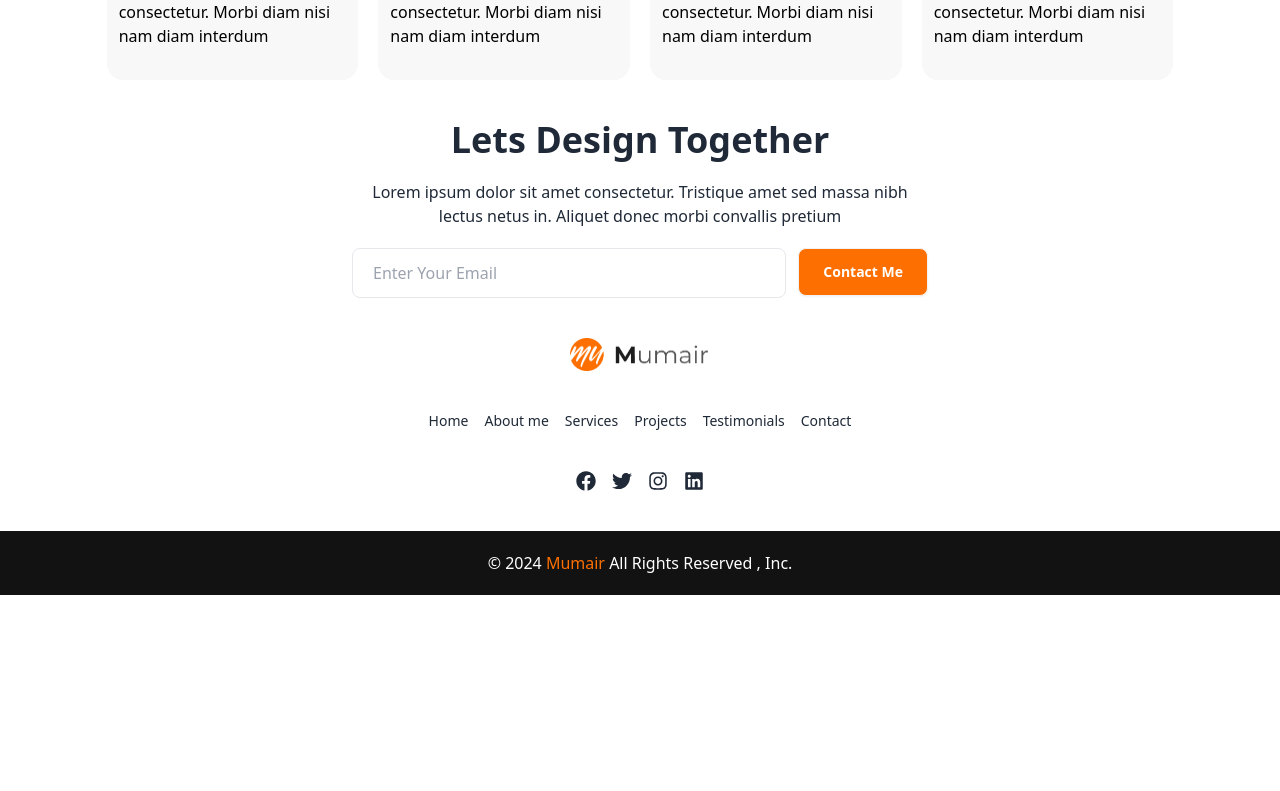
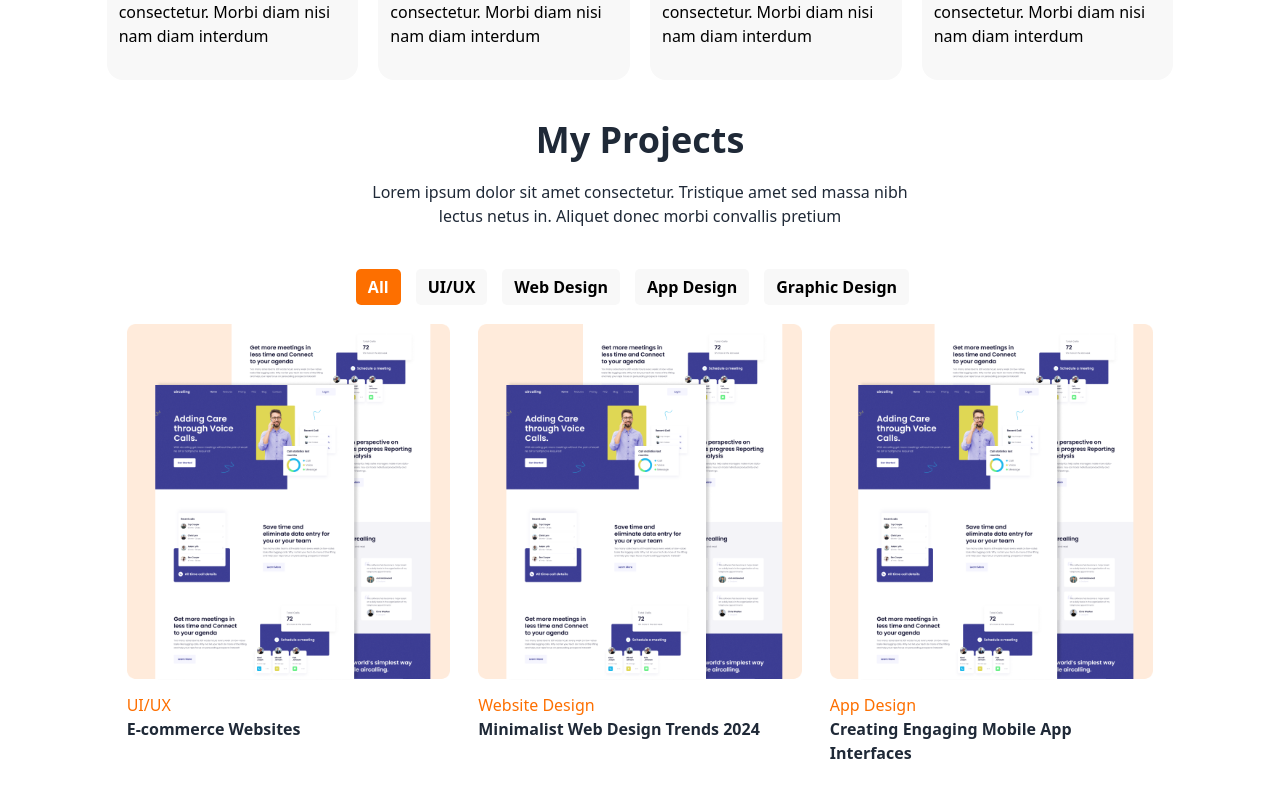
Before and after one commit to MdSaifulIslamRafsan/potentialai-task, a Next.js app: page / in a window 1280 px wide. Shown: the part 921-1712 px from the top of the page. Before the commit the page ends 1516 px from the top, so only its background shows below. Built offline with nearby package versions, Linux system fonts and the light colour scheme.

Commit message:
added project section

```diff
--- a/package.json
+++ b/package.json
@@ -12,7 +12,8 @@
     "next": "14.2.14",
     "react": "^18",
     "react-dom": "^18",
-    "react-icons": "^5.3.0"
+    "react-icons": "^5.3.0",
+    "react-tabs": "^6.0.2"
   },
   "devDependencies": {
     "daisyui": "^4.12.12",
--- a/src/app/globals.css
+++ b/src/app/globals.css
@@ -1,3 +1,40 @@
 @tailwind base;
 @tailwind components;
 @tailwind utilities;
+
+/* Remove the underline */
+.react-tabs__tab-list {
+    border-bottom: none !important;
+  }
+
+  /* Normal tab color */
+  .react-tabs__tab {
+    background-color: #F8F8F8 !important;
+    border: none !important;
+    padding: 10px 20px;
+    cursor: pointer;
+    border-radius: 5px;
+    color: black;
+    font-weight: 600;
+    margin-right:15px;
+  }
+
+  /* Active tab color */
+  .react-tabs__tab--selected {
+    background-color: #FD6F00 !important;
+    color: white !important;
+    border-radius: 5px !important;
+    border: none !important;
+  }
+
+  /* Remove focus outline */
+  .react-tabs__tab:focus {
+    box-shadow: none !important;
+    outline: none !important;
+    border: none !important;
+  }
+
+  /* Styling the content inside TabPanel */
+  .react-tabs__tab-panel {
+    padding: 20px;
+  }
--- a/src/app/page.js
+++ b/src/app/page.js
@@ -1,13 +1,15 @@
 import About from "@/components/HomePage/About";
 import Contact from "@/components/HomePage/Contact";
+import Projects from "@/components/HomePage/Projects";
 import Services from "@/components/HomePage/Services";
 
 
 export default function Home() {
   return (
     <div>
-      <About></About>
+        <About></About>
         <Services></Services>
+        <Projects></Projects>
         <Contact></Contact>
     </div>
   );
--- a/src/components/HomePage/About.jsx
+++ b/src/components/HomePage/About.jsx
@@ -4,7 +4,7 @@ const About = () => {
     return (
         <div id="about" className="grid grid-cols-1 lg:grid-cols-2 gap-10 items-center">
            <div className="relative">
-           <Image width="500" height="400" src="/assets/Group 7.png" alt="logo" />
+           <Image width="500" height="400" src="/assets/Group 7.png" alt="aboutImage" />
            <Image width="400" className="absolute top-[14%] h-[80px] max-w-[370px] w-full left-1/2 -translate-x-1/2" height="50" src="/assets/Rectangle 4.png" alt="logo" />
 
            </div>
--- /dev/null
+++ b/src/components/HomePage/Projects.jsx
@@ -0,0 +1,77 @@
+"use client"
+import { projectsData } from "@/lib/projectsData";
+import { Tab, Tabs, TabList, TabPanel } from 'react-tabs';
+import 'react-tabs/style/react-tabs.css';
+import ProjectCard from "../ProjectCard/ProjectCard";
+const Projects = () => {
+
+    const uxData = projectsData?.filter(project => project?.category === "UI/UX")
+    const WebsiteDesignData = projectsData?.filter(project => project?.category === "Website Design")
+    const GraphicDesignData = projectsData?.filter(project => project?.category === "Graphic Design")
+    const AppDesignData = projectsData?.filter(project => project?.category === "App Design")
+    return (
+        <div id="projects" className="mb-10">
+            <div className="max-w-xl text-center space-y-5 mx-auto">
+            <h1 className="text-4xl font-bold">My Projects</h1>
+            <p>Lorem ipsum dolor sit amet consectetur. Tristique amet sed massa nibh lectus netus in. Aliquet donec morbi convallis pretium</p>
+            </div>
+            <div className="my-10">
+
+            <Tabs>
+                <TabList className="flex justify-center">
+                <Tab>All</Tab>
+                <Tab>UI/UX</Tab>
+                <Tab>Web Design</Tab>
+                <Tab>App Design</Tab>
+                <Tab>Graphic Design</Tab>
+                </TabList>
+
+                <TabPanel>
+                    <div className="grid grid-cols-1 md:grid-cols-2 lg:grid-cols-3 gap-7">
+                    {
+                        projectsData?.map((project , index) => <ProjectCard project={project} key={index}></ProjectCard> )
+                    }
+                    </div>
+
+                </TabPanel>
+                <TabPanel>
+                    <div className="grid grid-cols-1 md:grid-cols-2 lg:grid-cols-3 gap-7">
+                    {
+                        uxData?.map((project , index) => <ProjectCard project={project} key={index}></ProjectCard> )
+                    }
+                    </div>
+
+                </TabPanel>
+                <TabPanel>
+                    <div className="grid grid-cols-1 md:grid-cols-2 lg:grid-cols-3 gap-7">
+                    {
+                        WebsiteDesignData?.map((project , index) => <ProjectCard project={project} key={index}></ProjectCard> )
+                    }
+                    </div>
+
+                </TabPanel>
+                <TabPanel>
+                    <div className="grid grid-cols-1 md:grid-cols-2 lg:grid-cols-3 gap-7">
+                    {
+                        AppDesignData?.map((project , index) => <ProjectCard project={project} key={index}></ProjectCard> )
+                    }
+                    </div>
+
+                </TabPanel>
+                <TabPanel>
+                    <div className="grid grid-cols-1 md:grid-cols-2 lg:grid-cols-3 gap-7">
+                    {
+                        GraphicDesignData?.map((project , index) => <ProjectCard project={project} key={index}></ProjectCard> )
+                    }
+                    </div>
+
+                </TabPanel>
+
+            </Tabs>
+            </div>
+
+        </div>
+    );
+};
+
+export default Projects;
--- /dev/null
+++ b/src/components/ProjectCard/ProjectCard.jsx
@@ -0,0 +1,15 @@
+import Image from "next/image";
+
+
+const ProjectCard = ({project}) => {
+    return (
+        <div>
+            <Image width="500" height="400" src={project?.img} alt={project?.title} />
+            <p className="text-[#FD6F00] mt-3">{project?.category}</p>
+            <h5 className="font-bold">{project?.title}</h5>
+
+        </div>
+    );
+};
+
+export default ProjectCard;
--- /dev/null
+++ b/src/lib/projectsData.js
@@ -0,0 +1,14 @@
+export const projectsData =[
+    {"category": "UI/UX", "title": "E-commerce Websites", "img": "/assets/Group 24.png"},
+    {"category": "Website Design", "title": "Minimalist Web Design Trends 2024", "img": "/assets/Group 24.png"},
+    {"category": "App Design", "title": "Creating Engaging Mobile App Interfaces", "img": "/assets/Group 24.png"},
+    {"category": "Graphic Design", "title": "Color Psychology in Branding", "img": "/assets/Group 24.png"},
+    {"category": "UI/UX", "title": "Optimizing User Onboarding for SaaS Products", "img": "/assets/Group 24.png"},
+    {"category": "Website Design", "title": "Responsive Design Best Practices", "img": "/assets/Group 24.png"},
+    {"category": "App Design", "title": "Designing for Accessibility in Mobile Apps", "img": "/assets/Group 24.png"},
+    {"category": "Graphic Design", "title": "Typography in Digital Media", "img": "/assets/Group 24.png"},
+    {"category": "UI/UX", "title": "The Role of Microinteractions in UI/UX", "img": "/assets/Group 24.png"},
+    {"category": "Website Design", "title": "Designing Websites for Faster Load Times", "img": "/assets/Group 24.png"},
+    {"category": "App Design", "title": "Dark Mode UI Design: Pros and Cons", "img": "/assets/Group 24.png"},
+    {"category": "Graphic Design", "title": "Designing Logos for Digital Platforms", "img": "/assets/Group 24.png"}
+  ]
```
Also changed, not shown: public/assets/Group 24.png (added), 1 other file (tests, documents, lock files or other folders).
